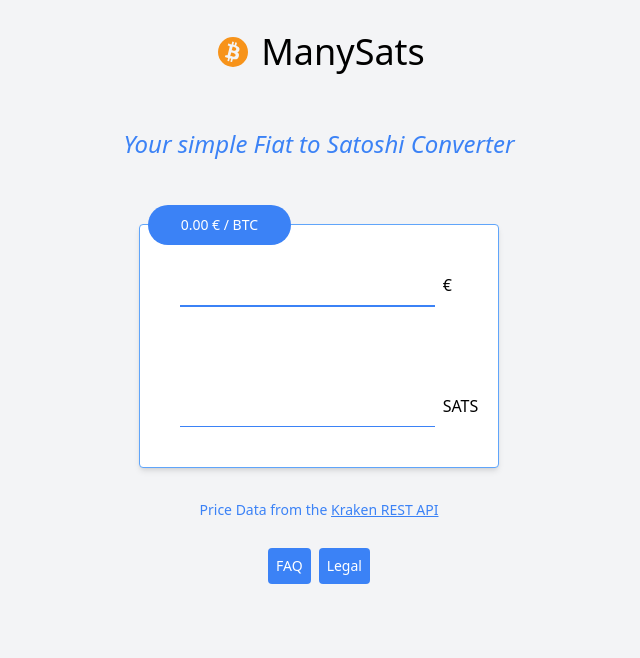
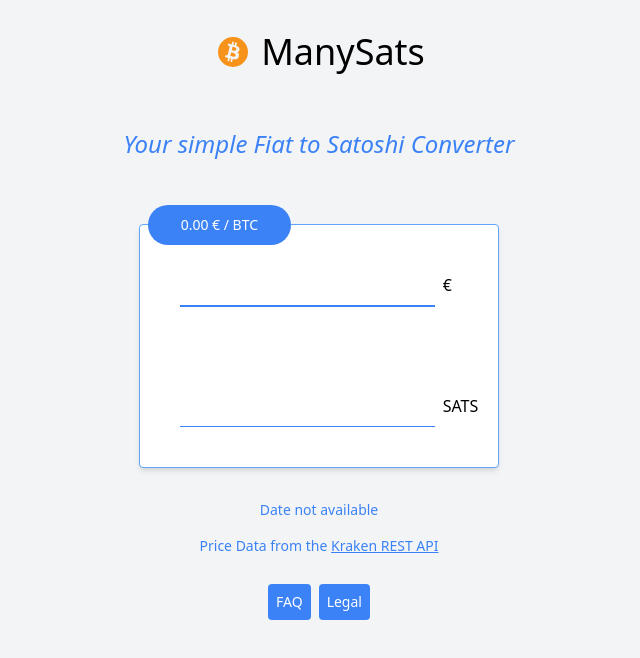
Before and after one commit to cstenglein/manysats, a Next.js app: page / in a window 1280 px wide. Shown: the top 658 px of the page, without its empty margins (321-961 px from the left). Built offline with nearby package versions, Linux system fonts and the light colour scheme; no server answers.

Commit message:
add date to PriceUpdate

```diff
--- a/components/PriceUpdate.tsx
+++ b/components/PriceUpdate.tsx
@@ -9,10 +9,13 @@
   const [secRemaining, setSecRemaining] = useState();
   useEffect(() => {}, []);
 
+  const formattedDate = date ? new Date(date).toLocaleString(window.navigator.language) : null;
+
   return (
     <article className="pt-6 text-center text-sm text-blue-500">
-      {/* <p className="p-2">Price from {date}</p>
-      <p className="p-2">Next Update in {secRemaining}s</p> */}
+      {formattedDate && <p className="p-2">Price from {formattedDate}</p>}
+      {!formattedDate && <p className="p-2">Date not available</p>}
+      {/* <p className="p-2">Next Update in {secRemaining}s</p> */}
       <p className="p-2">
         Price Data from the{" "}
         <Link href="https://docs.kraken.com/rest/">
```
